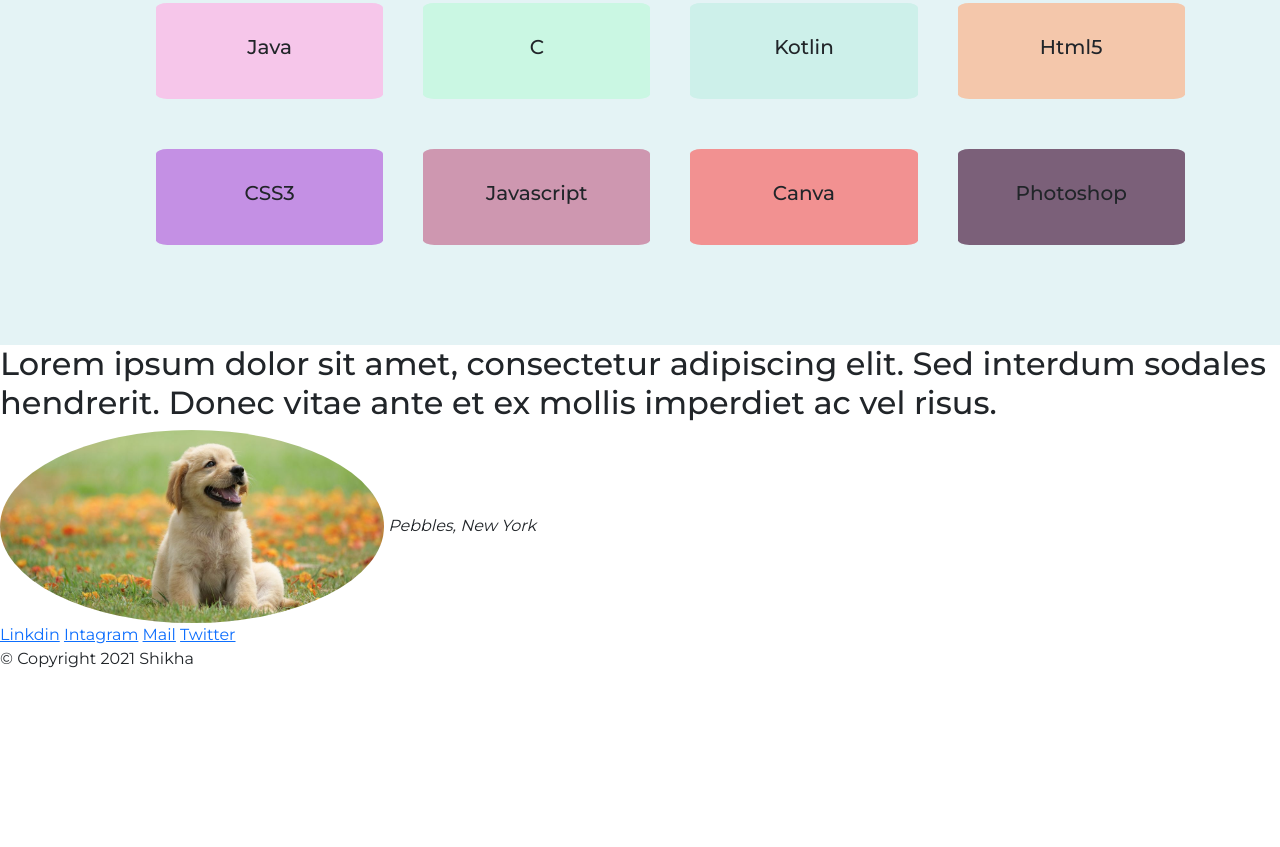
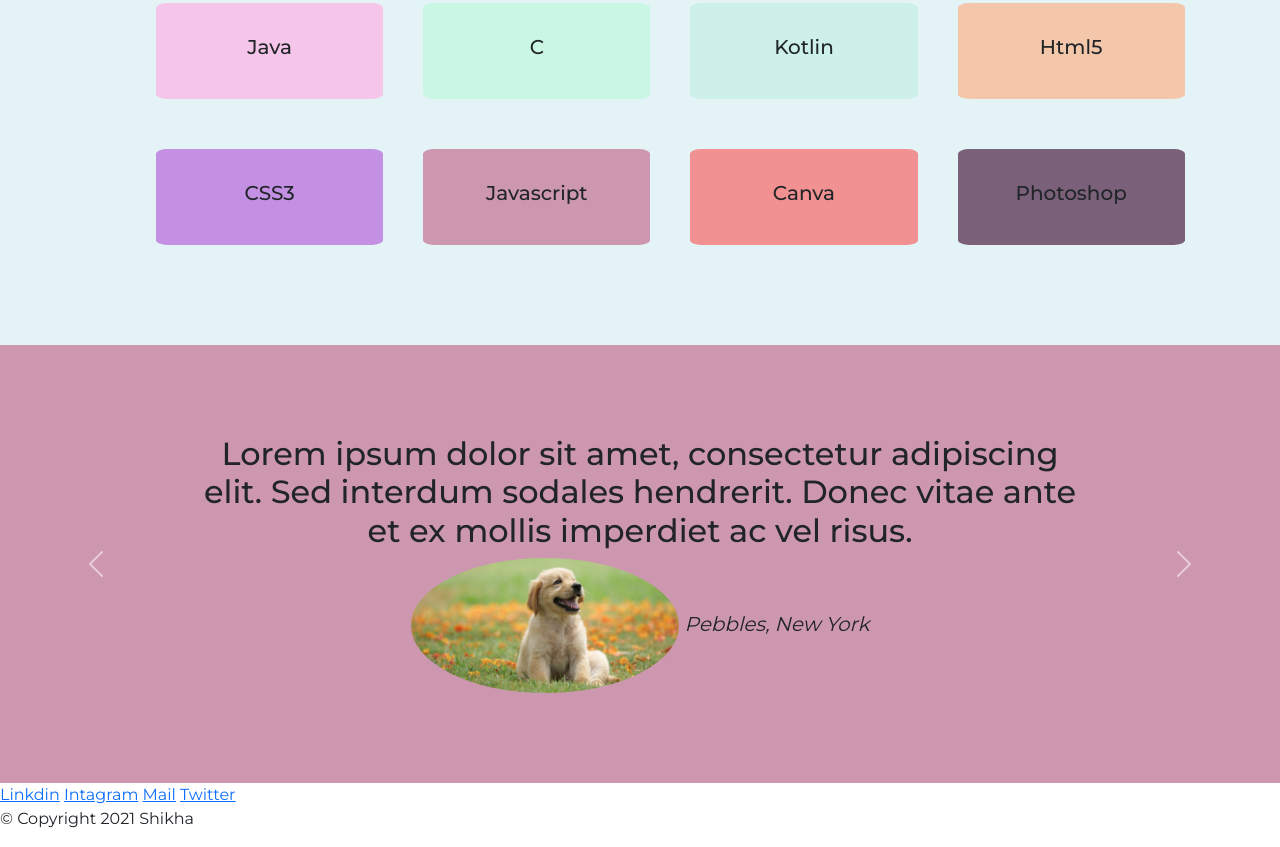
Before and after one commit to Shikha219/shikha, a plain HTML site: page Website/index.html in a window 1280 px wide. Shown: the part 1578-2425 px from the top of the page. Before the commit the page ends 2265 px from the top, so only its background shows below. Drawn offline with nearby package versions, Linux system fonts and the light colour scheme.

Commit message:
third commit

```diff
--- a/Website/css/styles.css
+++ b/Website/css/styles.css
@@ -197,6 +197,10 @@ body{
 #portfolio{
   text-align: center;
   font-size: 20px;
+  background-color: #CE97B0;
+}
+.carousel-item{
+  padding: 7% 15%;
 
 }
 .portfolio-img{
--- a/Website/index.html
+++ b/Website/index.html
@@ -146,15 +146,31 @@
 </section>
 
 <!-- Portfolio -->
-<section class="portfolio">
-  <h2>Lorem ipsum dolor sit amet, consectetur adipiscing elit. Sed interdum sodales hendrerit. Donec vitae ante et ex mollis imperdiet ac vel risus.</h2>
-    <img class="portfolio-img" src="images/dog-img.jpg" alt="dog-profile">
-    <em>Pebbles, New York</em>
+<section id="portfolio">
+  <div id="portfolio-carousel" class="carousel slide" data-bs-ride="false" >
+  <div class="carousel-inner">
 
-    <!-- <h2 class="testimonial-text">My dog used to be so lonely, but with TinDog's help, they've found the love of their life. I think.</h2>
-    <img class="testimonial-image" src="images/lady-img.jpg" alt="lady-profile">
-    <em>Beverly, Illinois</em> -->
+    <div class="carousel-item active" >
+      <h2>Lorem ipsum dolor sit amet, consectetur adipiscing elit. Sed interdum sodales hendrerit. Donec vitae ante et ex mollis imperdiet ac vel risus.</h2>
+        <img class="portfolio-img" src="images/dog-img.jpg" alt="dog-profile">
+        <em>Pebbles, New York</em>
+    </div>
+    <div class="carousel-item" >
+      <h2 class="testimonial-text">My dog used to be so lonely, but with TinDog's help, they've found the love of their life. I think.</h2>
+      <img class="testimonial-image" src="images/lady-img.jpg" alt="lady-profile">
+      <em>Beverly, Illinois</em>
+    </div>
 
+  </div>
+  <button class="carousel-control-prev" type="button" data-bs-target="#portfolio-carousel" data-bs-slide="prev">
+    <span class="carousel-control-prev-icon"></span>
+
+  </button>
+  <button class="carousel-control-next" type="button" data-bs-target="#portfolio-carousel" data-bs-slide="next">
+    <span class="carousel-control-next-icon" ></span>
+
+  </button>
+</div>
 
 </section>
 
```
